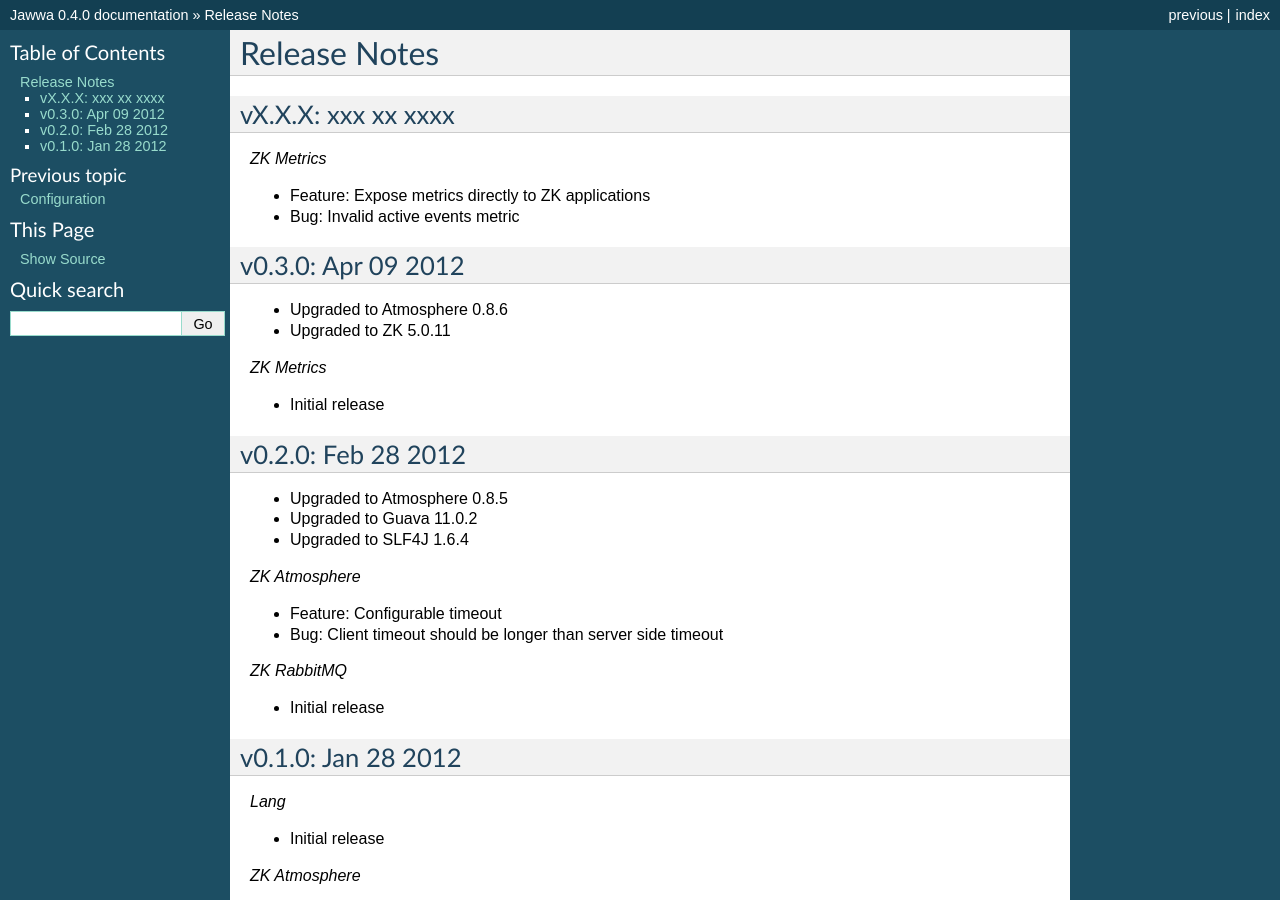
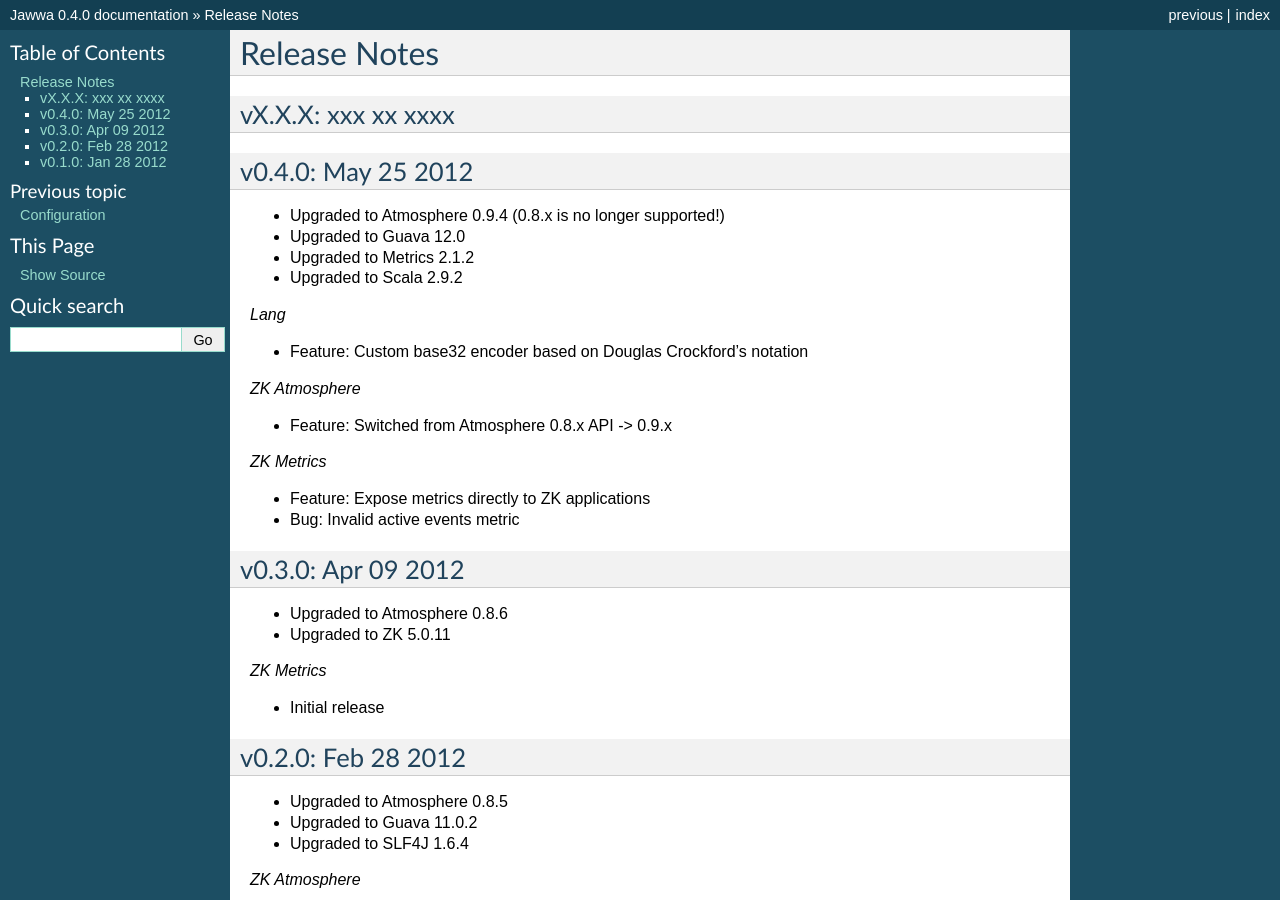
Before and after one commit to Gekkio/jawwa, a Sphinx documentation site: the page built from docs/misc/release-notes.rst, in a window 1280 px wide and 900 px high. Built offline with Sphinx 7.4.7, drawn with Linux system fonts in a browser that asks for light colours.

Commit message:
New: Updated 0.4.0 release notes

```diff
--- a/docs/misc/release-notes.rst
+++ b/docs/misc/release-notes.rst
@@ -3,6 +3,21 @@
 
 vX.X.X: xxx xx xxxx
 -------------------
+
+v0.4.0: May 25 2012
+-------------------
+* Upgraded to Atmosphere 0.9.4 (0.8.x is no longer supported!)
+* Upgraded to Guava 12.0
+* Upgraded to Metrics 2.1.2
+* Upgraded to Scala 2.9.2
+
+*Lang*
+
+* Feature: Custom base32 encoder based on Douglas Crockford's notation
+
+*ZK Atmosphere*
+
+* Feature: Switched from Atmosphere 0.8.x API -> 0.9.x
 
 *ZK Metrics*
 
```
